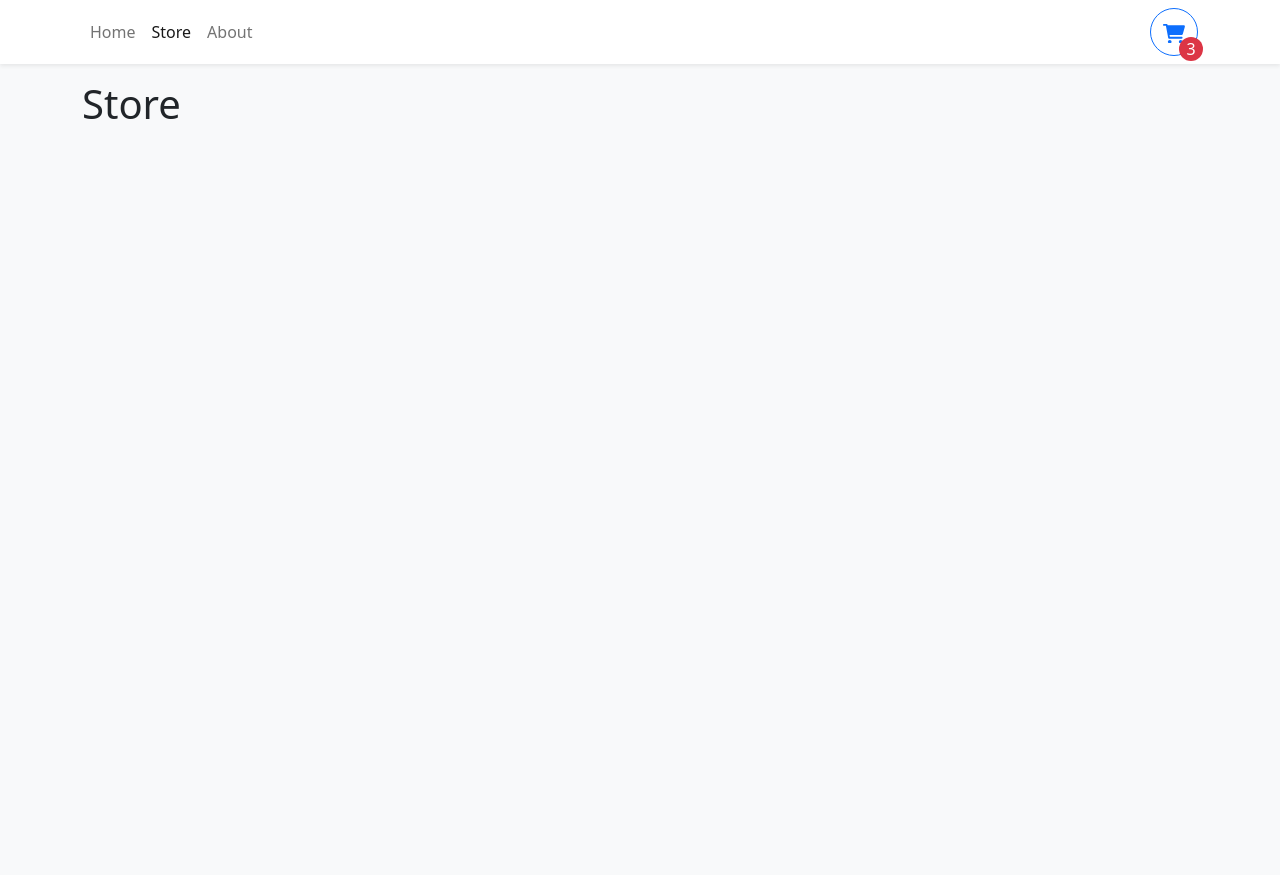
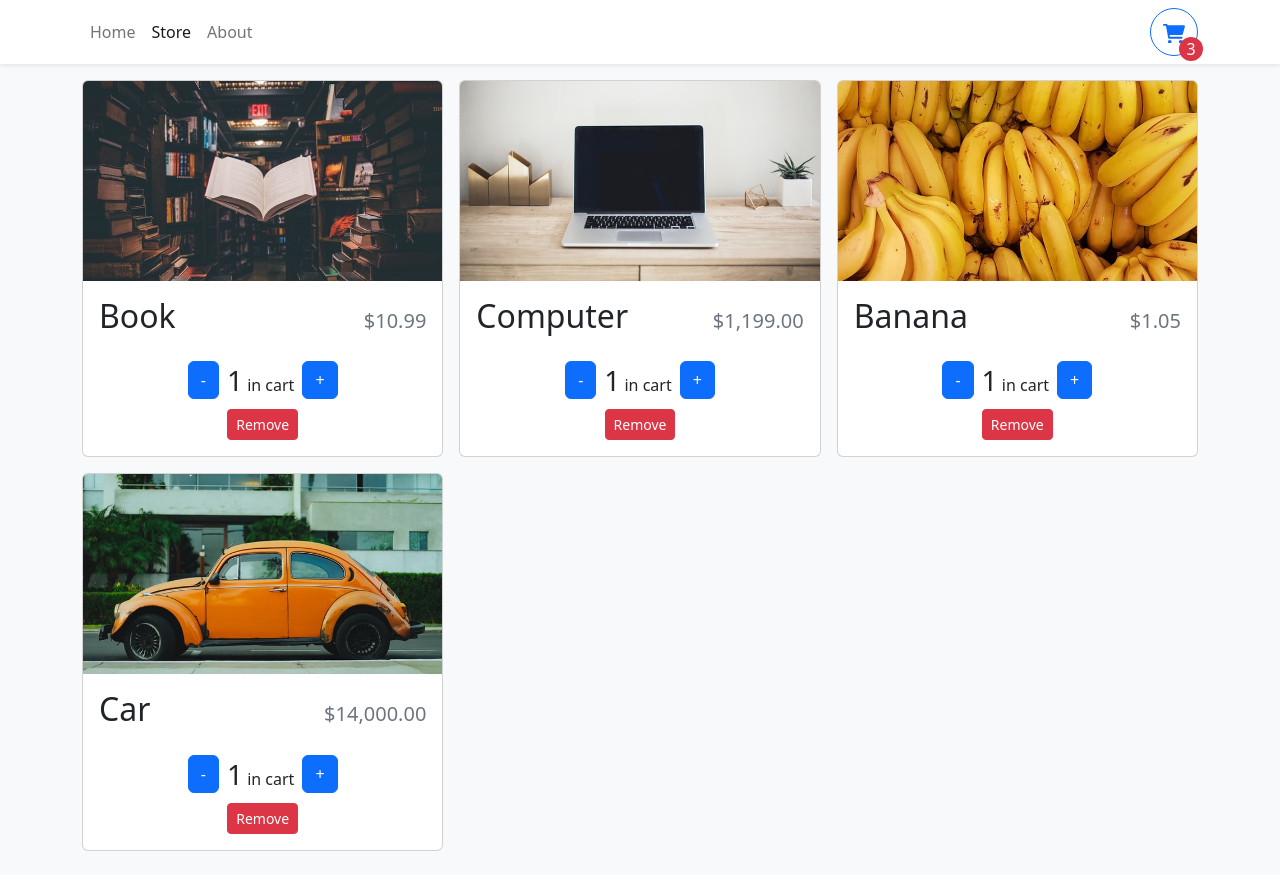
Before and after one commit to nicitaacom/MyTwelvthSite, a React (Vite) app in the folder shopping-cart_practice_1/: page /store in a window 1280 px wide. Before the commit the page ends 800 px from the top, so only its background shows below. Built offline with nearby package versions, Linux system fonts and the light colour scheme.

Commit message:
3)Store page

```diff
--- /dev/null
+++ b/shopping-cart_practice_1/src/components/StoreItem.tsx
@@ -0,0 +1,39 @@
+import {Button, Card} from "react-bootstrap";
+import {formatCurrency} from "../utilities/FormatCurrency";
+
+type StoreItemProps = {
+  id:number
+  name:string
+  price:number
+  imgUrl:string
+}
+
+export function StoreItem({id,name,price,imgUrl}:StoreItemProps) {
+  const quantity = 1
+ return (
+   <Card className='h-100'>
+    <Card.Img variant='top' src={imgUrl} height='200px' style={{objectFit:'cover'}}/>
+    <Card.Body className='d-flex flex-column'>
+      <Card.Title className='d-flex justify-content-between align-items-baseline mb-4'>
+        <span className='fs-2'>{name}</span>
+        <span className='ms-2 text-muted'>{formatCurrency(price)}</span>
+      </Card.Title>
+      <div className='mt-auto'>
+        {quantity === 0 ? (
+          <Button className='w-100'>
+            +Add to cart
+          </Button>
+        ) :
+          <div className='d-flex align-items-center flex-column' style={{gap:'0.5rem'}}>
+            <div className='d-flex justify-content-center align-items-center' style={{gap:'0.5rem'}}>
+                <Button>-</Button>
+              <div><span className='fs-3'>{quantity}</span> in cart</div>
+                <Button>+</Button>
+            </div>
+            <Button variant='danger' size='sm'>Remove</Button>
+          </div>}
+      </div>
+    </Card.Body>
+ </Card>
+ )
+}
--- /dev/null
+++ b/shopping-cart_practice_1/src/data/items.json
@@ -0,0 +1,26 @@
+[
+  {
+    "id": 1,
+    "name": "Book",
+    "price": 10.99,
+    "imgUrl": "/imgs/book.jpg"
+  },
+  {
+    "id": 2,
+    "name": "Computer",
+    "price": 1199,
+    "imgUrl": "/imgs/computer.jpg"
+  },
+  {
+    "id": 3,
+    "name": "Banana",
+    "price": 1.05,
+    "imgUrl": "/imgs/banana.jpg"
+  },
+  {
+    "id": 4,
+    "name": "Car",
+    "price": 14000,
+    "imgUrl": "/imgs/car.jpg"
+  }
+]
--- a/shopping-cart_practice_1/src/pages/Store.tsx
+++ b/shopping-cart_practice_1/src/pages/Store.tsx
@@ -1,5 +1,16 @@
+import {Col, Row} from "react-bootstrap";
+import storeItems from './../data/items.json'
+import {StoreItem} from "../components/StoreItem";
+
 export function Store() {
   return (
-    <h1>Store</h1>
+    <Row md={2} xs={1} lg={3} className='g-3'>
+      {storeItems.map(item => (
+        <Col key={item.id}>
+          <StoreItem {...item}/>
+        </Col>
+      ))}
+
+    </Row>
   )
 }
--- /dev/null
+++ b/shopping-cart_practice_1/src/utilities/FormatCurrency.ts
@@ -0,0 +1,7 @@
+const CURRENCY_FORMATER = new Intl.NumberFormat(undefined,{
+  currency:'USD',style:'currency'
+})
+
+export function formatCurrency(number:number) {
+  return CURRENCY_FORMATER.format(number)
+}
```
